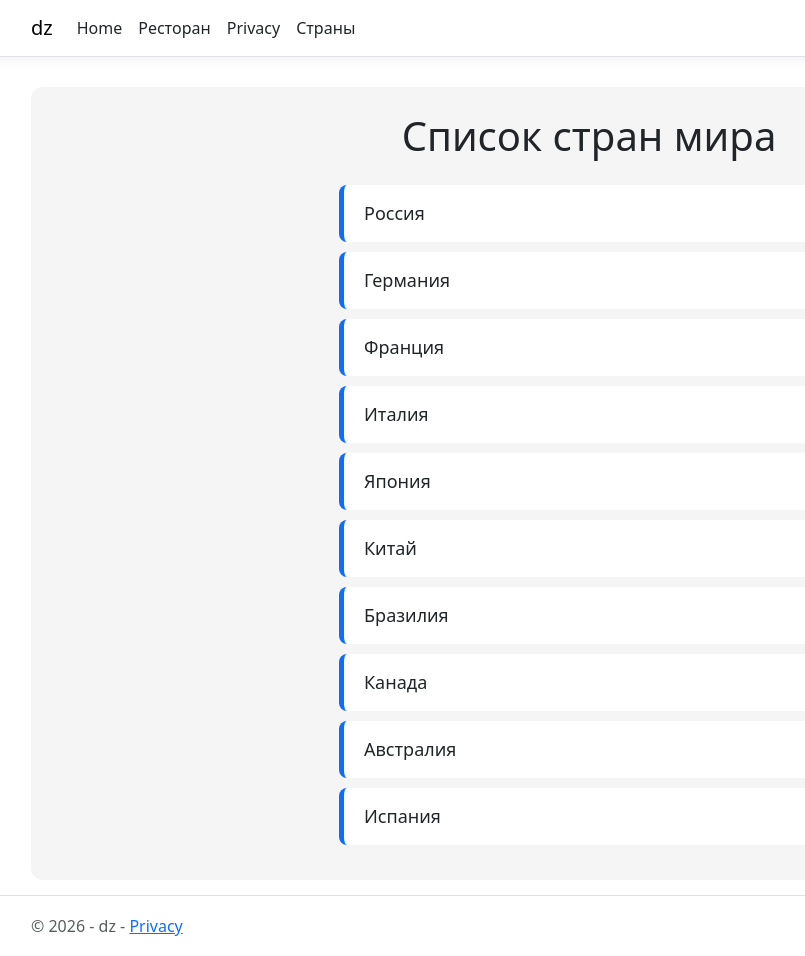
After one commit to Zxra1zer/ITTopADO, an ASP.NET Core app: page /Countries in a window 1280 px wide. The commit adds this page. Shown: the whole page, without its empty margins (51-856 px from the left). Run offline with ASP.NET Core 8, Linux system fonts and the light colour scheme; style sheets or scripts are compiled from the project's sources.

Commit message:
Homework 1: Add countries page with styled list

```diff
--- /dev/null
+++ b/dz/Pages/Countries.cshtml
@@ -0,0 +1,16 @@
+@page
+@model CountriesModel
+@{
+    ViewData["Title"] = "Страны";
+}
+
+<div class="countries-section">
+    <h1>Список стран мира</h1>
+
+    <ul class="countries-list">
+        @foreach (var country in Model.Countries)
+        {
+            <li>@country</li>
+        }
+    </ul>
+</div>
--- /dev/null
+++ b/dz/Pages/Countries.cshtml.cs
@@ -0,0 +1,24 @@
+using Microsoft.AspNetCore.Mvc.RazorPages;
+
+namespace dz.Pages;
+
+public class CountriesModel : PageModel
+{
+    public List<string> Countries { get; set; } = new List<string>
+    {
+        "Россия",
+        "Германия",
+        "Франция",
+        "Италия",
+        "Япония",
+        "Китай",
+        "Бразилия",
+        "Канада",
+        "Австралия",
+        "Испания"
+    };
+
+    public void OnGet()
+    {
+    }
+}
--- a/dz/Pages/Shared/_Layout.cshtml
+++ b/dz/Pages/Shared/_Layout.cshtml
@@ -29,6 +29,9 @@
                     <li class="nav-item">
                         <a class="nav-link text-dark" asp-area="" asp-page="/Privacy">Privacy</a>
                     </li>
+                    <li class="nav-item">
+                        <a class="nav-link text-dark" asp-area="" asp-page="/Countries">Страны</a>
+                    </li>
                 </ul>
             </div>
         </div>
--- a/dz/wwwroot/css/site.css
+++ b/dz/wwwroot/css/site.css
@@ -57,3 +57,31 @@ body {
   border-left: 5px solid #198754;
   font-size: 18px;
 }
+
+.countries-section {
+  margin-top: 30px;
+  padding: 25px;
+  background-color: #f5f5f5;
+  border-radius: 12px;
+}
+
+.countries-section h1 {
+  text-align: center;
+  margin-bottom: 25px;
+}
+
+.countries-list {
+  list-style: none;
+  padding: 0;
+  max-width: 500px;
+  margin: 0 auto;
+}
+
+.countries-list li {
+  background-color: white;
+  padding: 15px 20px;
+  margin-bottom: 10px;
+  border-radius: 8px;
+  border-left: 5px solid #0d6efd;
+  font-size: 18px;
+}
```
